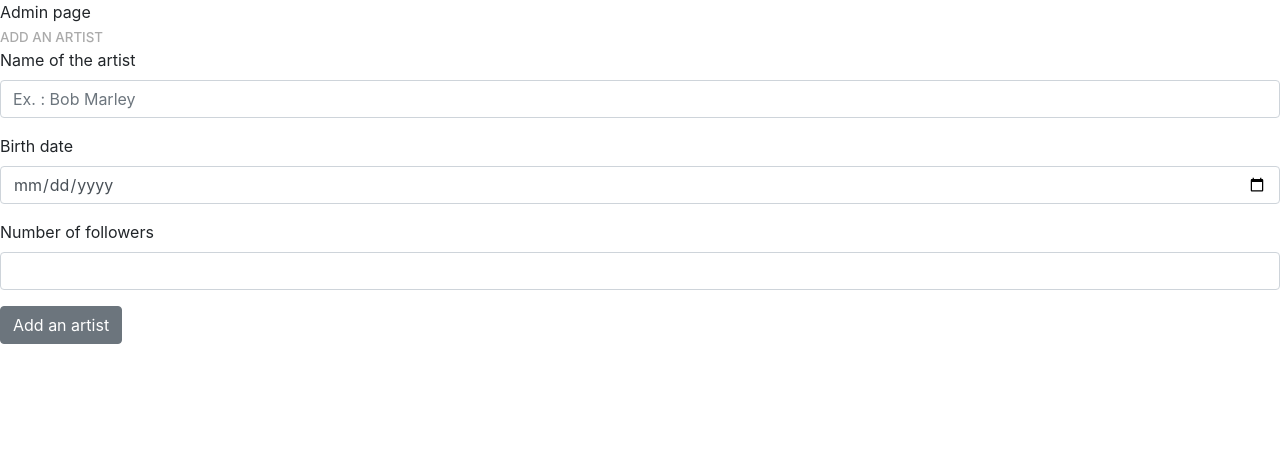
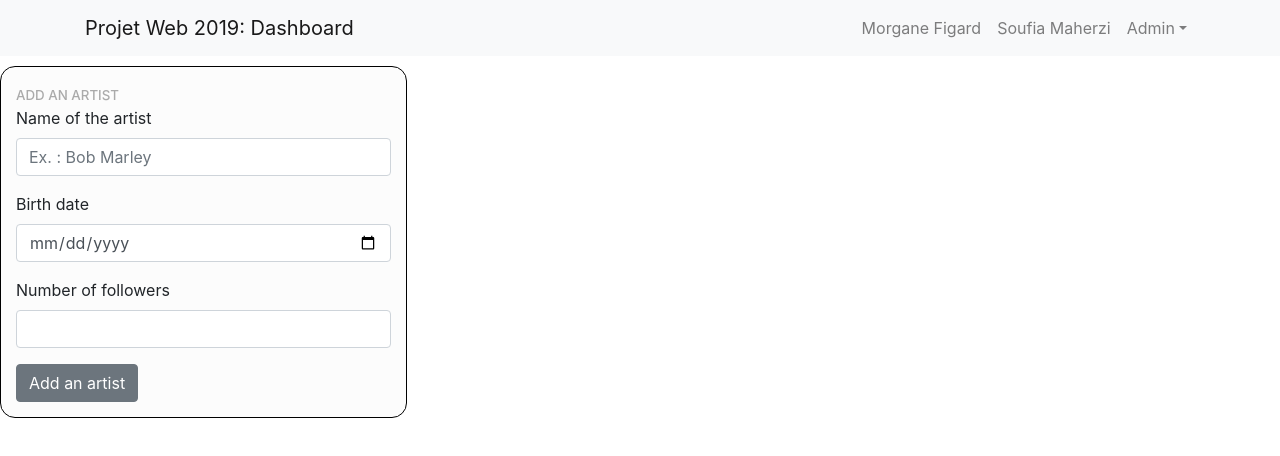
Before and after one commit to morganefigard/ProjetWeb_Front, a React (Create React App) app in the folder dashboard/: page /admin in a window 1280 px wide. Shown: the top 456 px of the page. Built offline with nearby package versions, Linux system fonts and the light colour scheme.

Commit message:
Change layout of form

```diff
--- a/dashboard/src/components/ArtistsForm.css
+++ b/dashboard/src/components/ArtistsForm.css
@@ -4,3 +4,14 @@
     font-weight: 500;
     content: 'ADD AN ARTIST';
 }
+
+.ArtistsForm {
+    background-color: #fcfcfc;
+    padding: 15px;
+    border-style: solid;
+    border-color: black;
+    border-width: 1px;
+    border-radius: 15px;
+    margin-top: 10px;
+    margin-bottom: 10px;
+}
--- a/dashboard/src/containers/Admin.js
+++ b/dashboard/src/containers/Admin.js
@@ -1,12 +1,18 @@
-import React, { Component } from 'react'
+import React, { Component } from 'react';
+import { Row, Col } from 'reactstrap';
 import ArtistsForm from '../components/ArtistsForm';
+import NavBarHeader from '../components/NavbarHeader';
 
 export default class Admin extends Component {
   render() {
     return (
       <div>
-        Admin page
-        <ArtistsForm></ArtistsForm>
+        <NavBarHeader></NavBarHeader>
+        <Row>
+          <Col lg="4" md="6">
+            <ArtistsForm></ArtistsForm>
+          </Col>
+        </Row>
       </div>
     )
   }
```
